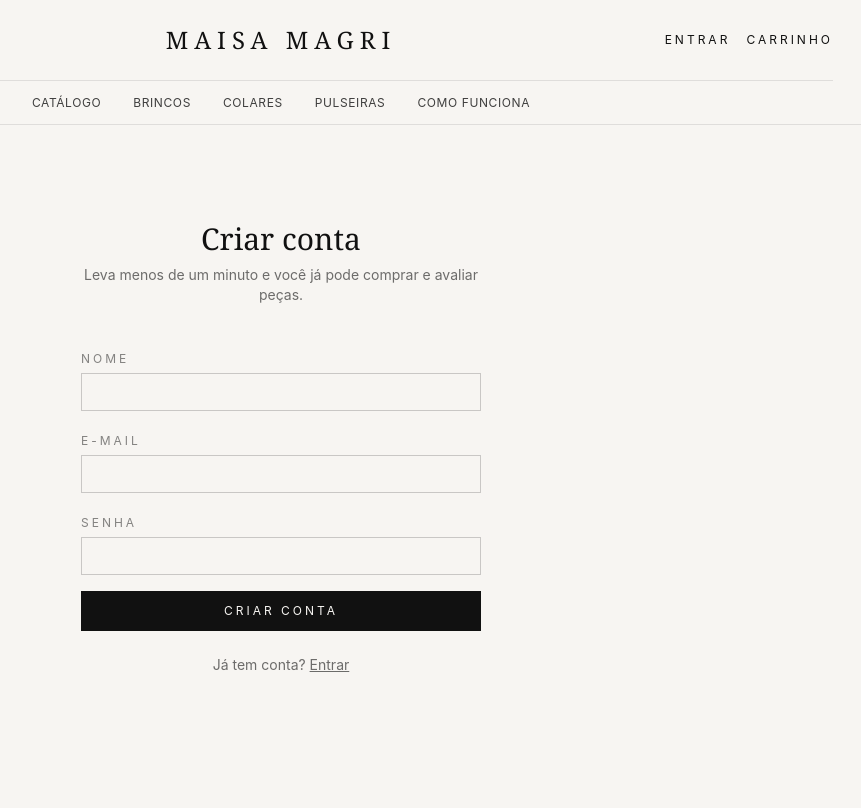
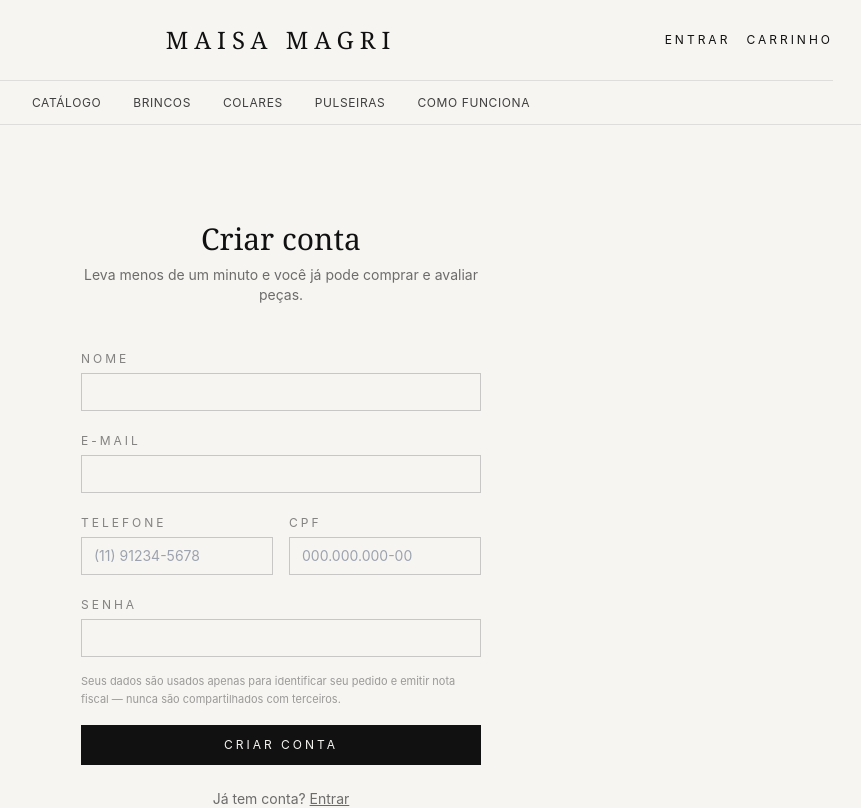
Before and after one commit to Edmarmagrineto/maisa-magri-joias, a Next.js app: page /cadastro in a window 1280 px wide. Shown: the top 808 px of the page, without its empty margins (359-1220 px from the left). Built offline with nearby package versions, Linux system fonts and the light colour scheme; no server answers.

Commit message:
Adiciona telefone e CPF no cadastro e area de clientes no admin

```diff
--- /dev/null
+++ b/app/admin/clientes/page.tsx
@@ -0,0 +1,62 @@
+import { createClient } from '@/lib/supabase/server';
+import type { Profile } from '@/lib/types';
+
+export const revalidate = 0;
+
+export default async function AdminClientesPage() {
+  const supabase = createClient();
+  const { data: profiles } = await supabase
+    .from('profiles')
+    .select('*')
+    .order('created_at', { ascending: false });
+
+  const customers = (profiles as Profile[] | null) ?? [];
+
+  return (
+    <div className="mx-auto max-w-5xl px-4 sm:px-6 py-14">
+      <p className="text-xs uppercase tracking-widest2 text-ink/50">Área administrativa</p>
+      <h1 className="font-serif text-3xl mt-2 mb-10">Clientes cadastrados</h1>
+
+      <div className="overflow-x-auto border border-ink/10">
+        <table className="w-full text-sm">
+          <thead>
+            <tr className="border-b border-ink/10 bg-sand/40 text-left text-xs uppercase tracking-widest2 text-ink/50">
+              <th className="px-4 py-3 font-normal">Nome</th>
+              <th className="px-4 py-3 font-normal">E-mail</th>
+              <th className="px-4 py-3 font-normal">Telefone</th>
+              <th className="px-4 py-3 font-normal">CPF</th>
+              <th className="px-4 py-3 font-normal">Cadastro</th>
+            </tr>
+          </thead>
+          <tbody className="divide-y divide-ink/10">
+            {customers.map((customer) => (
+              <tr key={customer.id}>
+                <td className="px-4 py-3">
+                  {customer.full_name || '—'}
+                  {customer.is_admin && (
+                    <span className="ml-2 text-[10px] uppercase tracking-widest2 text-ink/40">
+                      Admin
+                    </span>
+                  )}
+                </td>
+                <td className="px-4 py-3">{customer.email || '—'}</td>
+                <td className="px-4 py-3">{customer.phone || '—'}</td>
+                <td className="px-4 py-3">{customer.cpf || '—'}</td>
+                <td className="px-4 py-3 text-ink/60">
+                  {new Date(customer.created_at).toLocaleDateString('pt-BR')}
+                </td>
+              </tr>
+            ))}
+            {customers.length === 0 && (
+              <tr>
+                <td colSpan={5} className="px-4 py-10 text-center text-ink/50">
+                  Nenhum cliente cadastrado ainda.
+                </td>
+              </tr>
+            )}
+          </tbody>
+        </table>
+      </div>
+    </div>
+  );
+}
--- /dev/null
+++ b/app/admin/layout.tsx
@@ -0,0 +1,25 @@
+import Link from 'next/link';
+import { redirect } from 'next/navigation';
+import { getCurrentProfile } from '@/lib/auth';
+
+export default async function AdminLayout({ children }: { children: React.ReactNode }) {
+  const { user, profile } = await getCurrentProfile();
+  if (!user) redirect('/entrar?redirect=/admin');
+  if (!profile?.is_admin) redirect('/conta');
+
+  return (
+    <div>
+      <div className="border-b border-ink/10 bg-sand/40">
+        <div className="mx-auto max-w-5xl px-4 sm:px-6 flex gap-6 h-12 items-center text-xs uppercase tracking-widest2 text-ink/70">
+          <Link href="/admin" className="hover:text-ink transition-colors">
+            Peças
+          </Link>
+          <Link href="/admin/clientes" className="hover:text-ink transition-colors">
+            Clientes
+          </Link>
+        </div>
+      </div>
+      {children}
+    </div>
+  );
+}
--- a/app/cadastro/page.tsx
+++ b/app/cadastro/page.tsx
@@ -4,6 +4,7 @@
 import Link from 'next/link';
 import { useRouter, useSearchParams } from 'next/navigation';
 import { createClient } from '@/lib/supabase/client';
+import { formatCPF, formatPhone, isValidCPF, isValidPhone } from '@/lib/validators';
 
 export default function CadastroPage() {
   return (
@@ -21,6 +22,8 @@
 
   const [name, setName] = useState('');
   const [email, setEmail] = useState('');
+  const [phone, setPhone] = useState('');
+  const [cpf, setCpf] = useState('');
   const [password, setPassword] = useState('');
   const [loading, setLoading] = useState(false);
   const [error, setError] = useState('');
@@ -28,13 +31,23 @@
 
   async function handleSubmit(e: React.FormEvent) {
     e.preventDefault();
+    setError('');
+
+    if (!isValidPhone(phone)) {
+      setError('Digite um telefone válido, com DDD.');
+      return;
+    }
+    if (!isValidCPF(cpf)) {
+      setError('Digite um CPF válido.');
+      return;
+    }
+
     setLoading(true);
-    setError('');
 
     const { data, error: signUpError } = await supabase.auth.signUp({
       email,
       password,
-      options: { data: { full_name: name } },
+      options: { data: { full_name: name, phone, cpf } },
     });
 
     setLoading(false);
@@ -94,6 +107,30 @@
             className="w-full border border-ink/20 px-3 py-2 mt-1 text-sm bg-transparent outline-none focus:border-ink"
           />
         </div>
+        <div className="grid grid-cols-2 gap-4">
+          <div>
+            <label className="text-xs uppercase tracking-widest2 text-ink/50">Telefone</label>
+            <input
+              required
+              inputMode="numeric"
+              placeholder="(11) 91234-5678"
+              value={phone}
+              onChange={(e) => setPhone(formatPhone(e.target.value))}
+              className="w-full border border-ink/20 px-3 py-2 mt-1 text-sm bg-transparent outline-none focus:border-ink"
+            />
+          </div>
+          <div>
+            <label className="text-xs uppercase tracking-widest2 text-ink/50">CPF</label>
+            <input
+              required
+              inputMode="numeric"
+              placeholder="000.000.000-00"
+              value={cpf}
+              onChange={(e) => setCpf(formatCPF(e.target.value))}
+              className="w-full border border-ink/20 px-3 py-2 mt-1 text-sm bg-transparent outline-none focus:border-ink"
+            />
+          </div>
+        </div>
         <div>
           <label className="text-xs uppercase tracking-widest2 text-ink/50">Senha</label>
           <input
@@ -107,6 +144,11 @@
         </div>
 
         {error && <p className="text-xs text-red-700">{error}</p>}
+
+        <p className="text-[11px] text-ink/40 leading-relaxed">
+          Seus dados são usados apenas para identificar seu pedido e emitir nota fiscal — nunca são
+          compartilhados com terceiros.
+        </p>
 
         <button
           disabled={loading}
--- a/lib/types.ts
+++ b/lib/types.ts
@@ -23,6 +23,9 @@
 export type Profile = {
   id: string;
   full_name: string | null;
+  email: string | null;
+  phone: string | null;
+  cpf: string | null;
   is_admin: boolean;
   created_at: string;
 };
--- /dev/null
+++ b/lib/validators.ts
@@ -0,0 +1,40 @@
+export function formatCPF(value: string) {
+  const digits = value.replace(/\D/g, '').slice(0, 11);
+  return digits
+    .replace(/(\d{3})(\d)/, '$1.$2')
+    .replace(/(\d{3})(\d)/, '$1.$2')
+    .replace(/(\d{3})(\d{1,2})$/, '$1-$2');
+}
+
+export function formatPhone(value: string) {
+  const digits = value.replace(/\D/g, '').slice(0, 11);
+  if (digits.length <= 10) {
+    return digits
+      .replace(/(\d{2})(\d)/, '($1) $2')
+      .replace(/(\d{4})(\d)/, '$1-$2');
+  }
+  return digits
+    .replace(/(\d{2})(\d)/, '($1) $2')
+    .replace(/(\d{5})(\d)/, '$1-$2');
+}
+
+// Valida o dígito verificador do CPF (algoritmo padrão da Receita Federal).
+export function isValidCPF(value: string) {
+  const cpf = value.replace(/\D/g, '');
+  if (cpf.length !== 11 || /^(\d)\1{10}$/.test(cpf)) return false;
+
+  const digits = cpf.split('').map(Number);
+  const calcCheckDigit = (length: number) => {
+    let sum = 0;
+    for (let i = 0; i < length; i++) sum += digits[i] * (length + 1 - i);
+    const rest = (sum * 10) % 11;
+    return rest === 10 ? 0 : rest;
+  };
+
+  return calcCheckDigit(9) === digits[9] && calcCheckDigit(10) === digits[10];
+}
+
+export function isValidPhone(value: string) {
+  const digits = value.replace(/\D/g, '');
+  return digits.length === 10 || digits.length === 11;
+}
```
